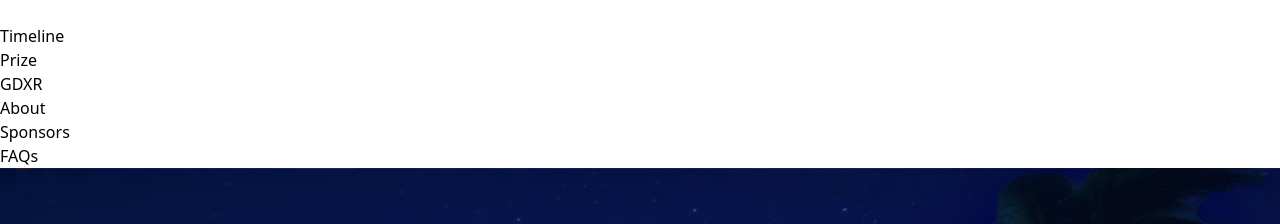
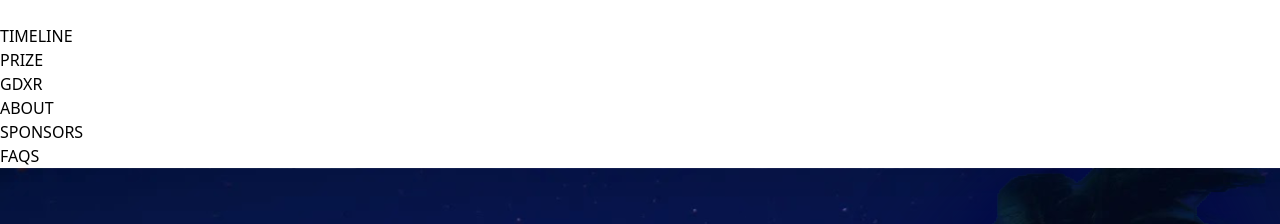
Before and after one commit to GDXR-AR-VR/Genesis3, a React (Vite) app: page / in a window 1280 px wide. Shown: the top 224 px of the page. Built offline with nearby package versions, Linux system fonts and the light colour scheme.

Commit message:
added scroll animations

```diff
--- a/src/components/navbar.jsx
+++ b/src/components/navbar.jsx
@@ -3,24 +3,54 @@ import { motion } from "framer-motion";
 
 export default function Navbar() {
   const arr = [
-    "Memories",
-    "Timeline",
-    "Prize",
-    "GDXR",
-    "About",
-    "Sponsors",
-    "FAQs",
+    {
+      item: "MEMORIES",
+      link: "memories",
+    },
+    {
+      item: "TIMELINE",
+      link: "timeline",
+    },
+    {
+      item: "PRIZE",
+      link: "prize",
+    },
+    {
+      item: "GDXR",
+      link: "gdxr",
+    },
+
+    {
+      item: "ABOUT",
+      link: "about",
+    },
+    {
+      item: "SPONSORS",
+      link: "sponsors",
+    },
+    {
+      item: "FAQS",
+      link: "faqs",
+    },
   ];
+  // "MEMORIES",
+  // "TIMELINE",
+  // "PRIZE",
+  // "GDXR",
+  // "ABOUT",
+  // "SPONSORS",
+  // "FAQS",
+
   return (
     <>
-      <div className="w-screen flex absolute text-gray-400 text-3xl font-[Inter]  z-20  justify-center bg-transparent">
+      <div className="w-screen flex absolute text-gray-400 text-2xl font-[Inter]  z-20  justify-center bg-transparent">
         <motion.div
           className="w-2/3 xl:absolute xl:left-56 flex items-center justify-center align-middle gap-6"
           initial={{ x: -50, opacity: 0 }}
           animate={{ x: 0, opacity: 1 }}
           transition={{ delay: 1 }}
         >
-          {arr.map((item, index) => {
+          {arr.map((obj, index) => {
             return (
               <motion.div
                 key={index}
@@ -32,10 +62,10 @@ export default function Navbar() {
                   cursor: "pointer",
                 }}
                 onClick={() => {
-                  window.location.href = `#${item}`;
+                  window.location.href = `#${obj.link}`;
                 }}
               >
-                {item}
+                {obj.item}
               </motion.div>
             );
           })}
--- a/src/pages/about.jsx
+++ b/src/pages/about.jsx
@@ -1,46 +1,70 @@
 import React, { useRef, useEffect } from "react";
-import micheal from "../assets/micheal.png";
+import michael from "../assets/michael.png";
 import { gsap } from "gsap";
 import { ScrollTrigger } from "gsap/ScrollTrigger";
 import Circles from "../components/circles";
 gsap.registerPlugin(ScrollTrigger);
 
 export default function About() {
+  const boxRef = useRef(null);
+  useEffect(() => {
+    gsap.to(".box", {
+      scrollTrigger: {
+        trigger: ".box",
+        start: "top 90%",
+        end: "top 40%",
+        scrub: 1,
+        toggleActions: "restart pause reset pause",
+      },
+      x: 40,
+      duration: 1.6,
+    });
+    gsap.to(".title", {
+      scrollTrigger: {
+        trigger: ".box",
+        start: "top 90%",
+        end: "top 40%",
+        scrub: 1,
+      },
+      x: 0,
+      duration: 1.6,
+    });
+  }, []);
   return (
-    <div id="About" className="about flex justify-center bg-gradient-to-t from-black to-transparent items-center align-middle text-white text-center bg-black imgAbout z-10 lg:-mt-3 2xl:mt-52 xl:mt-0">
-      <div className=" w-1/2 relative flex justify-center">
-        <img
-          src={micheal}
-          className="absolute lg:w-4/5 md:w-4/5 xl:w-[470px] xl:-top-10 2xl:2/5"
-        />
+    <div
+      id="about"
+      className="about flex justify-center bg-gradient-to-t from-black to-transparent items-center align-middle text-white text-center bg-black imgAbout z-10 lg:-mt-3 2xl:mt-52 xl:mt-40"
+    >
+      <div ref={boxRef} className=" w-1/2 relative flex justify-center ">
+        <div className="absolute box -translate-x-[800px] lg:w-4/5 md:w-4/5 xl:w-[470px] xl:h-[550px] overflow-hidden">
+          <img src={michael} className="object-fill" />
+        </div>
         <Circles />
       </div>
       <div>
-        <div className="relative text-center w-1/2 xl:mt-20">
-          <div className="title text-while lg:text-7xl lg:mb-16 xl:text-9xl Montserrat font-bold xl:mb-20 lg:m-14">
+        <div className="relative text-center w-1/2 xl:mt-20 ">
+          <div className="title text-while lg:text-7xl lg:mb-16 xl:text-9xl Montserrat font-bold xl:mb-20 lg:m-14 translate-x-[600px]">
             About{" "}
             <span className="absolute top-12 left-64 font-[BerlinSans] font-[700] text-red-600 z-20">
               Genesis
             </span>
           </div>
-          <div className="text-lg text-justify xl:w-[760px] lg:w-[500px] lg:text-[18px] lg:p-4 xl:mr-6 font-[BerlinSans]">
+          <div className="text-lg text-justify xl:w-[760px] lg:w-[500px] lg:text-[18px] lg:p-4 xl:mr-6 font-[BerlinSans] xl:mb-20">
             Rev your engines and fasten your seatbelts as the GDXR Club
             kick-starts the Third Edition of Genesis - your ticket to a gaming
             adventure that hits closer to home than ever! Returning after the
             2022 Last Edition, this 2024 Genesis isn't just about pixels and
             coding; it's about bringing the spirit of gaming to life.
-            <br />
             <br /> Picture this: two action-packed stages spread over 15
             thrilling days - the Online Game Jam Round and the mysterious
             Offline Surprise Element Round. It's like tackling missions, but
             instead of evading virtual cops, you're navigating through
             unexpected challenges.
-            <br /> <br />
+            <br />
             But that's not all! Alongside the coding frenzy, enjoy interactive
             challenges that'll have you hooked, just like trying to complete a
             heist without a hitch. Top it off with wisdom from industry pros
             during engaging speaker sessions.
-            <br />
             <br /> So fire up your gaming rigs, and get ready to dive into the
             virtual streets of Genesis. In this gaming universe, every line of
             code is a twisty turn down the neighborhood, and your creativity is
--- a/src/pages/home.jsx
+++ b/src/pages/home.jsx
@@ -19,7 +19,7 @@ export default function Home() {
   }, []);
   return (
     <div
-      id="Home"
+      id="home"
       className="home h-screen flex-col justify-center items-center align-middle text-white text-center imgHome "
     >
       <img
--- a/src/pages/prizes.jsx
+++ b/src/pages/prizes.jsx
@@ -1,17 +1,44 @@
-import micheal2 from "../assets/micheal2.svg";
+import michael2 from "../assets/michael2.svg";
 import gta6 from "../assets/background2.png";
+import { useEffect } from "react";
+import { gsap } from "gsap";
+import { ScrollTrigger } from "gsap/ScrollTrigger";
+gsap.registerPlugin(ScrollTrigger);
 export default function Prizes() {
-  const dropShadow = "drop-shadow-[0_0.2px_0.2px_rgba(0,0,0,0.8)]";
+  useEffect(() => {
+    gsap.to(".michael", {
+      scrollTrigger: {
+        trigger: ".michael",
+        start: "top 90%",
+        end: "top 40%",
+        scrub: 1,
+        toggleActions: "restart pause reset pause",
+      },
+      x: 0,
+      duration: 2,
+    });
+    gsap.to(".prize", {
+      scrollTrigger: {
+        trigger: ".prize",
+        start: "top 90%",
+        end: "top 40%",
+        scrub: 1,
+        toggleActions: "restart pause reset pause",
+      },
+      x: 0,
+      duration: 2,
+    });
+  }, []);
   return (
     <>
       <div
-        id="Prize"
+        id="prize"
         className="about relative flex justify-center font-[Pricedown] bg-black items-center imgAbout align-middle text-white text-center lg:-mt-3 xl:mt-0"
       >
         <div className="flex w-full h-screen bg-black">
           <div className="flex-col w-10/12 bg-white ">
-            <div className="bg-black flex  text-red-500 p-4  top-0 xl:text-8xl text-6xl w-full align-middle justify-center items-center rounded-br-[40px] lg:h-36">
-              <p>PRIZE</p>
+            <div className="bg-black flex relative text-red-500 p-4  top-0 xl:text-8xl text-6xl w-full align-middle justify-center items-center rounded-br-[40px] lg:h-36">
+              <div className="-translate-x-[400px] prize">PRIZE</div>
               <div className="ml-8 w-2/3 xl:h-1 lg:h-2 h-1 bg-red-500"></div>
             </div>
             <div className="rounded-[30px] xl:w-10/12 w-10/12 xl:h-32 lg:h-32 h-28 bg-yellow-400 flex items-center justify-center align-middle xl:mt-24 mt-20 m-auto drop-shadow-[0_2.2px_2.2px_rgba(0,0,0,0.8)]">
@@ -59,13 +86,13 @@ export default function Prizes() {
             </div>
           </div>
           <div className="relative bg-white xl:w-5/12 w-1/2  right-0 rounded-tl-[90px] flex justify-center align-middle items-center">
-            <div className="absolute top-4 left-4 border-2 z-10 bg-black overflow-hidden imgPrize rounded-[90px] lg:w-11/12 w-10/12 h-11/12 flex items-center align-middle justify-center">
+            <div className="absolute translate-x-[600px] michael top-4 left-4 border-2 z-10 bg-black overflow-hidden imgPrize rounded-[90px] lg:w-11/12 w-10/12 h-11/12 flex items-center align-middle justify-center">
               <img
                 src={gta6}
                 className="absolute bottom-10 scale-150 clear-both object-fill"
               ></img>
               <img
-                src={micheal2}
+                src={michael2}
                 className="rounded-2xl xl:w-[400px] mr-10 mb-1 z-10"
               ></img>
             </div>
@@ -129,7 +156,7 @@ export default function Prizes() {
           <div className="absolute bg-red-500 xl:w-5/12 w-5/12 h-screen right-0 rounded-tl-[60px] flex justify-center align-middle items-center">
             <div className=" border-2 bg-black imgPrize rounded-[60px]  w-7/12 h-7/12 flex items-center align-middle justify-center">
               <img
-                src={micheal2}
+                src={michael2}
                 className="rounded-2xl xl:w-[400px] mr-10 mb-2"
               ></img>
             </div>
```
Also changed, not shown: src/assets/michael.png (renamed from src/assets/micheal.png), src/assets/michael2.svg (renamed from src/assets/micheal2.svg).
